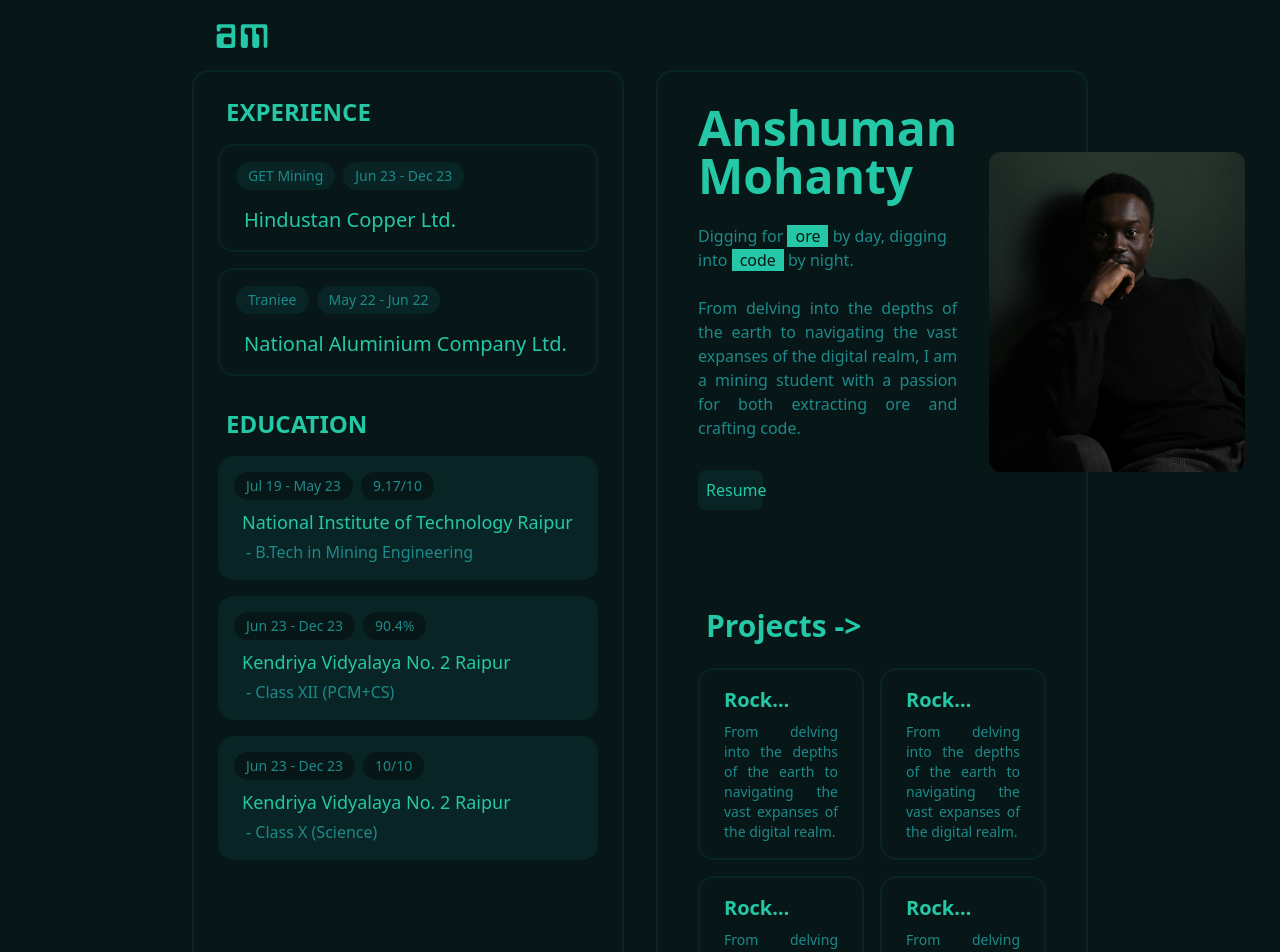
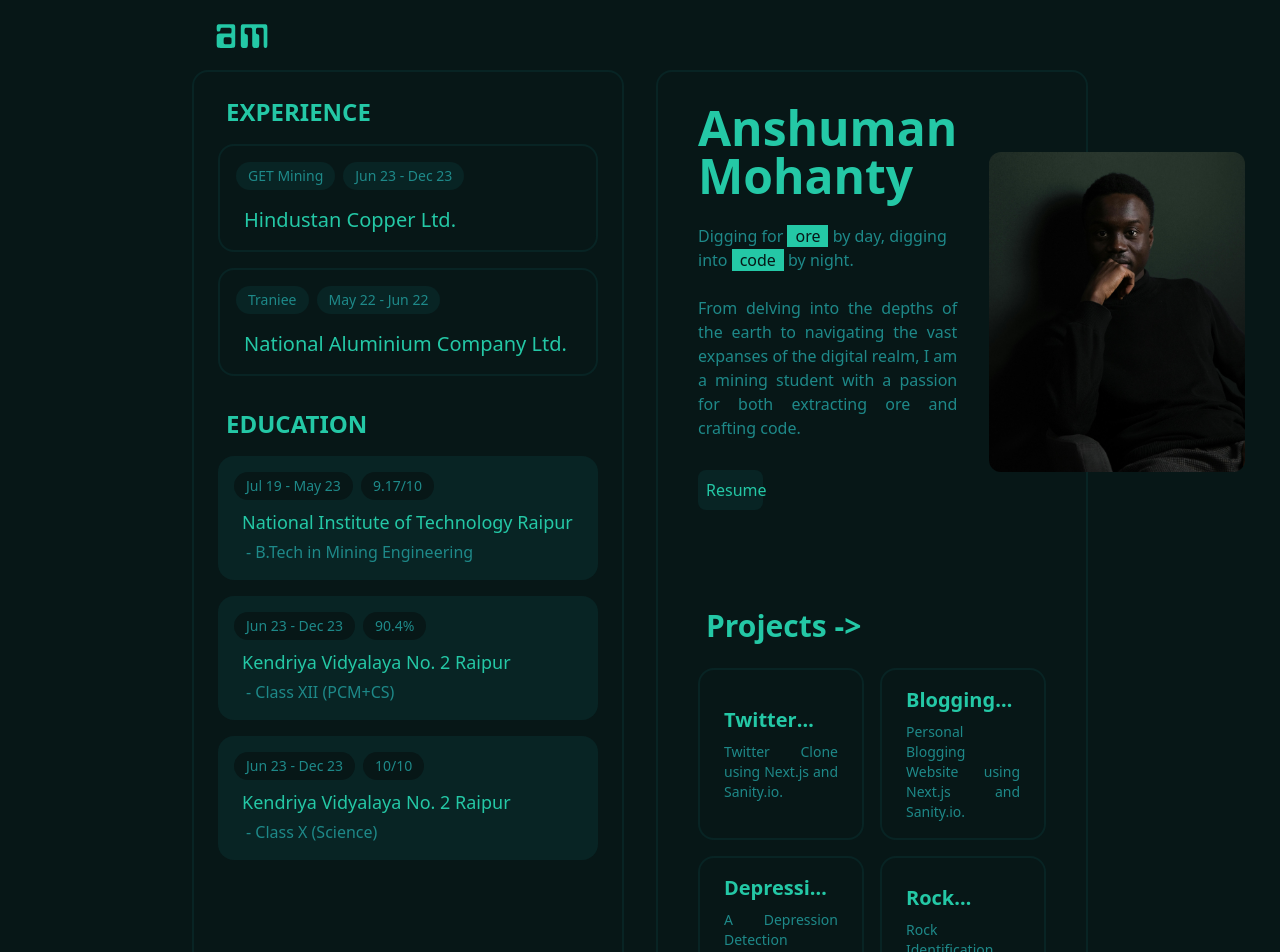
Before and after one commit to Anshuman2305/AnshumanMohanty-Portfolio, a Next.js app: page / in a window 1280 px wide. Shown: the top 952 px of the page. Built offline with nearby package versions, Linux system fonts and the light colour scheme.

Commit message:
Minor UI Change

```diff
--- a/app/components/subcomponents/Hero.tsx
+++ b/app/components/subcomponents/Hero.tsx
@@ -9,7 +9,7 @@ function hero() {
           <h1 className="text-4xl md:text-5xl text-brightgreen font-bold">Anshuman <br/> Mohanty</h1>
           <p className="text-base text-mediumgreen">Digging for  <span className="bg-brightgreen px-2 text-darkgreen-bg">ore</span> by day, digging into  <span className="bg-brightgreen px-2 text-darkgreen-bg">code</span>  by night.</p>
           <p className="text-base text-justify text-mediumgreen max-w-lg ">From delving into the depths of the earth to navigating the vast expanses of the digital realm, I am a mining student with a passion for both extracting ore and crafting code.</p>
-          <a href="/ref" className="md:animate-bounce transition ease-in-out duration-300 bg-dullgreen hover:bg-brightgreen hover:text-darkgreen-bg text-brightgreen md:w-1/4 text-center py-2 lg:p-2 rounded-lg md:mt-4">Resume</a>
+          <a href="https://drive.google.com/file/d/1Oyf4DSwglNwLsweQ2_NyNP9RH02-qlpH/view?usp=drive_link" target='blank' className="md:animate-bounce transition ease-in-out duration-300 bg-dullgreen hover:bg-brightgreen hover:text-darkgreen-bg text-brightgreen md:w-1/4 text-center py-2 lg:p-2 rounded-lg md:mt-4">Resume</a>
         </div>
         <Image src={"/photos/photo.jpeg"} width={200} height={200} alt="anshuman mohanty" className="rounded-xl lg:hidden xl:block md:w-64 md:h-80" />
     </div>
--- a/app/components/subcomponents/Projects.tsx
+++ b/app/components/subcomponents/Projects.tsx
@@ -7,10 +7,10 @@ function Projects() {
             <div className="flex flex-col gap-6 w-full">
                 <h1 className="text-3xl text-brightgreen font-bold px-2">Projects -{'>'}</h1>
                 <div className="grid md:grid-cols-2 gap-2 md:gap-4">
-                    <ProjectCard title="Rock Identification using ML" description="From delving into the depths of the earth to navigating the vast expanses of the digital realm." />
-                    <ProjectCard title="Rock Identification using ML" description="From delving into the depths of the earth to navigating the vast expanses of the digital realm." />
-                    <ProjectCard title="Rock Identification using ML" description="From delving into the depths of the earth to navigating the vast expanses of the digital realm." />
-                    <ProjectCard title="Rock Identification using ML" description="From delving into the depths of the earth to navigating the vast expanses of the digital realm." />
+                    <ProjectCard web_link='https://github.com/Anshuman2305/Twitter-Clone-NextJs' title="Twitter Clone" description="Twitter Clone using Next.js and Sanity.io." />
+                    <ProjectCard web_link='https://github.com/Anshuman2305/Blogging-Website-Nextjs' title="Blogging Website" description="Personal Blogging Website using Next.js and Sanity.io." />
+                    <ProjectCard web_link='https://github.com/Anshuman2305/Mental-Health-CodeUtsava' title="Depression Detection WebApp" description="A Depression Detection WebApp using Sklearn and Flask." />
+                    <ProjectCard web_link='https://github.com/Anshuman2305/Rock-Identification' title="Rock Identification using ML" description="Rock Identification using CNN and Tensorflow.js." />
                 </div>
             </div>
         </div>
--- a/app/components/subcomponents/reusableComponents/Projectcard.tsx
+++ b/app/components/subcomponents/reusableComponents/Projectcard.tsx
@@ -3,14 +3,15 @@ import React from 'react';
 type ProjectCardProps = {
   title: string;
   description: string;
+  web_link: string;
 };
 
-const ProjectCard: React.FC<ProjectCardProps> = ({ title, description }) => {
+const ProjectCard: React.FC<ProjectCardProps> = ({ title, description, web_link }) => {
   return (
-    <div className='card flex basis-1/2 flex-col gap-2 justify-center border-[2px] rounded-2xl border-dullgreen px-2 py-4 md:p-4'>
+    <a href={web_link} target='blank' className='card transition ease-in-out duration-300 hover:bg-dullgreen flex basis-1/2 flex-col gap-2 justify-center border-[2px] rounded-2xl border-dullgreen px-2 py-4 md:p-4'>
       <h2 className='text-brightgreen text-[16px] md:text-lg lg:text-xl px-2 font-bold line-clamp-1'>{title}</h2>
       <p className='text-mediumgreen text-[14px] md:text-sm px-2 text-justify'>{description}</p>
-    </div>
+    </a>
   );
 };
 
```
